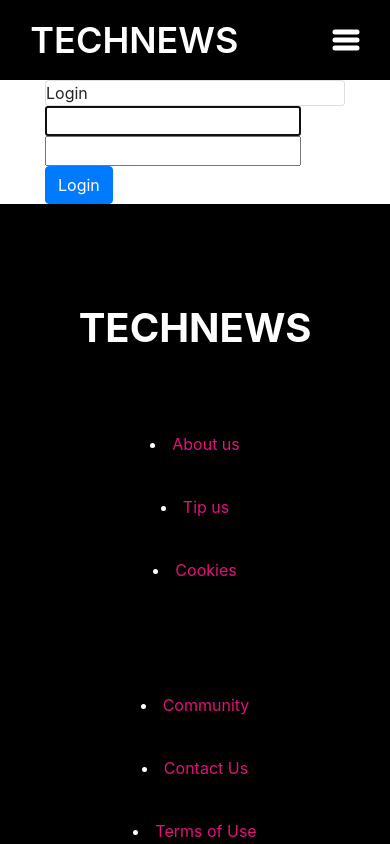
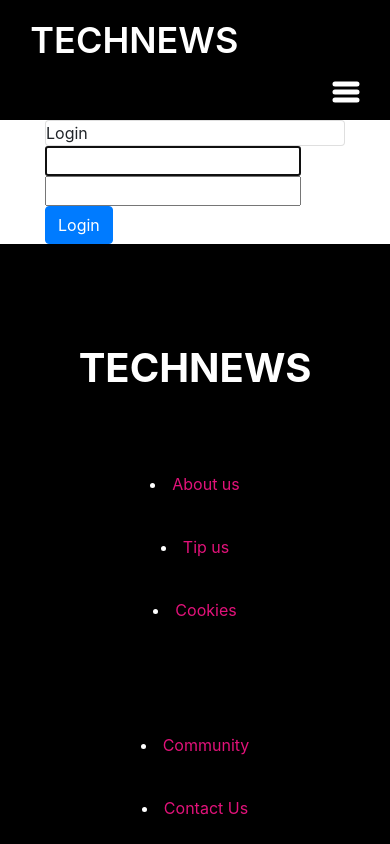
Before and after one commit to ah45595/DizajniWeb, a Vue app: page /#/login in a window 390 px wide. Shown: the top 844 px of the page. Built offline with nearby package versions, Linux system fonts and the light colour scheme; no server answers.

Commit message:
Header/Footer fixed

```diff
--- a/package.json
+++ b/package.json
@@ -17,6 +17,7 @@
     "mongoose": "^5.12.3",
     "multer": "^1.4.2",
     "vue": "^2.6.11",
+    "vue-burger-menu": "^2.0.5",
     "vue-router": "^3.5.1",
     "vuex": "^3.6.2"
   },
--- a/src/assets/style.css
+++ b/src/assets/style.css
@@ -13,7 +13,7 @@ body {
     display: none;
   }
   .navbar-expand-md .navbar-toggler {
-    display: inline;
+    display: inline !important;
     float: right;
     text-align: right;
   }
@@ -291,3 +291,8 @@ a.navbar-link:focus{
   );
   color: white;
 }
+
+button.navbar-toggler.navbar-dark {
+  margin-left: auto;
+  order: 2;
+}
```
Also changed, not shown: 1 other file (tests, documents, lock files or other folders).
